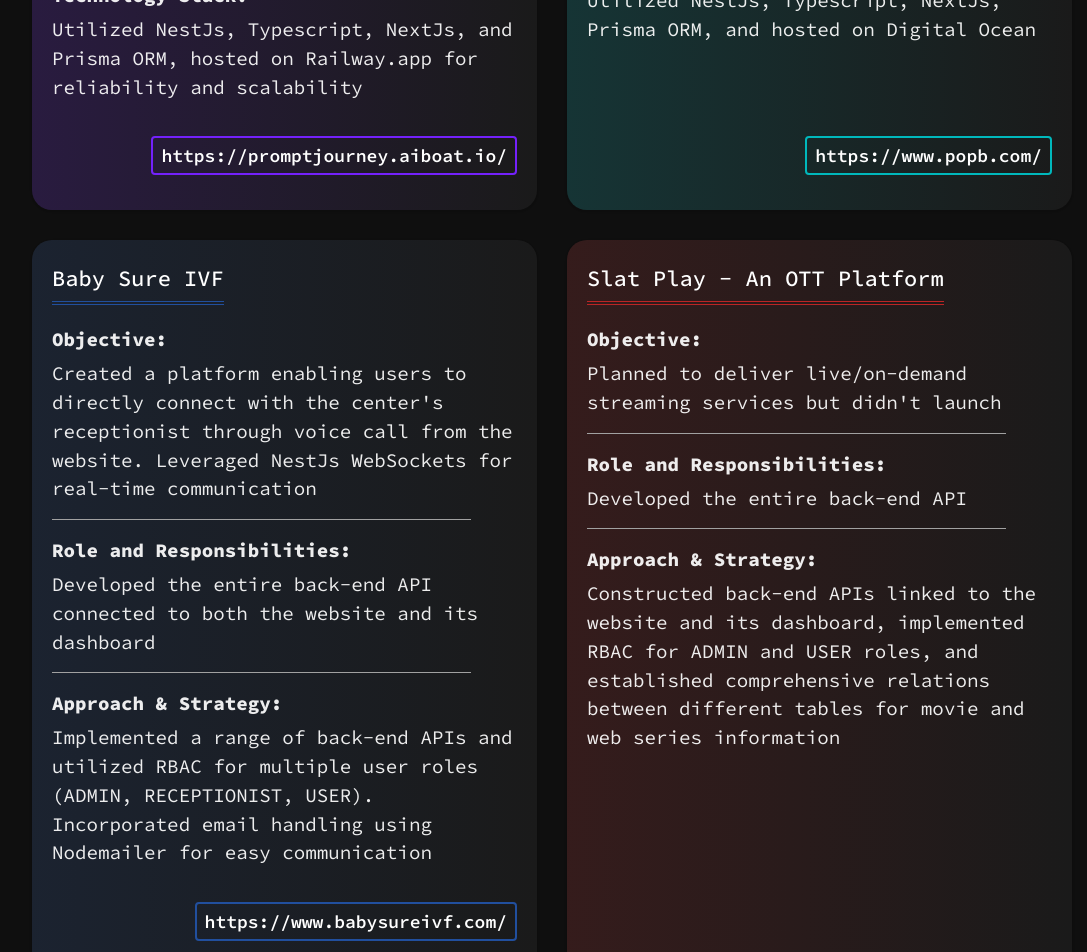
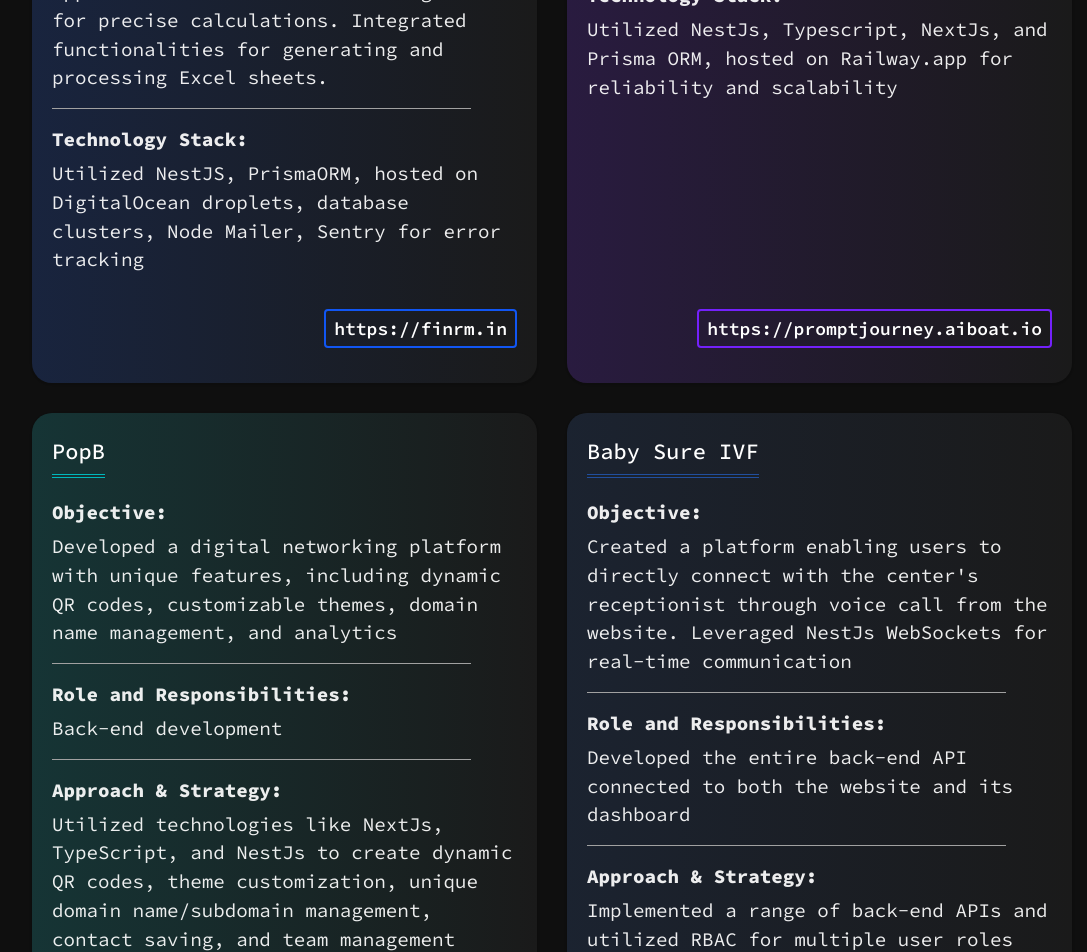
Before and after one commit to omkarhcode/omkarhwebsitev2, a Next.js app: page / in a window 1280 px wide. Shown: the part 3100-4052 px from the top of the page, without its empty margins (88-1175 px from the left). Built offline with nearby package versions, Linux system fonts and the light colour scheme.

Commit message:
Added FinRm project

```diff
--- a/components/sections/4/portfolio.tsx
+++ b/components/sections/4/portfolio.tsx
@@ -61,13 +61,22 @@
       <Spacer p={"10px"} />
       <SimpleGrid columns={{ base: 1, lg: 2 }} spacing="30px">
         <ProjectItem
+          title="FinRM"
+          borderBottomColor="#1156F3"
+          objective="With over 44,000 registered users, this FinTech solution stands as a testament to my ability to navigate intricate financial algorithms, ensuring precision in calculations and delivering a robust backend infrastructure."
+          role="Created the entire backend infrastructure"
+          approach="Executed one of the most intricate projects involving complex algorithms provided by the client. Implemented timely cron jobs for method triggering. Applied conditional values in algorithms for precise calculations. Integrated functionalities for generating and processing Excel sheets."
+          technologyStack="Utilized NestJS, PrismaORM, hosted on DigitalOcean droplets, database clusters, Node Mailer, Sentry for error tracking"
+          link="https://finrm.in"
+        />
+        <ProjectItem
           title="Prompt Journey"
           borderBottomColor="#7421FB"
           objective="Created a platform offering prompts for creativity and productivity enhancement across various industries"
           role="Developed the entire back-end, Admin dashboard, and assisted with the front-end"
           approach="Focused on a user-centered approach, crafting prompts for different fields to spark innovative ideas and conducting iterative testing for a user-friendly interface"
           technologyStack="Utilized NestJs, Typescript, NextJs, and Prisma ORM, hosted on Railway.app for reliability and scalability"
-          link="https://promptjourney.aiboat.io/"
+          link="https://promptjourney.aiboat.io"
         />
         <ProjectItem
           title="PopB"
@@ -76,7 +85,7 @@
           role="Back-end development"
           approach="Utilized technologies like NextJs, TypeScript, and NestJs to create dynamic QR codes, theme customization, unique domain name/subdomain management, contact saving, and team management"
           technologyStack="Utilized NestJs, Typescript, NextJs, Prisma ORM, and hosted on Digital Ocean"
-          link="https://www.popb.com/"
+          link="https://www.popb.com"
         />
         <ProjectItem
           title="Baby Sure IVF"
@@ -84,7 +93,7 @@
           objective="Created a platform enabling users to directly connect with the center's receptionist through voice call from the website. Leveraged NestJs WebSockets for real-time communication"
           role="Developed the entire back-end API connected to both the website and its dashboard"
           approach="Implemented a range of back-end APIs and utilized RBAC for multiple user roles (ADMIN, RECEPTIONIST, USER). Incorporated email handling using Nodemailer for easy communication"
-          link="https://www.babysureivf.com/"
+          link="https://www.babysureivf.com"
         />
         <ProjectItem
           title="Slat Play - An OTT Platform"
@@ -106,7 +115,7 @@
           objective="Provided a transport solution catering to various travel requirements in India"
           role="Developed the entire back-end APIs"
           approach="Managed complex driver and agent authentication and approval processes. Established user-friendly ride booking systems and provided comprehensive admin dashboard metrics"
-          link="https://www.ride365.in/"
+          link="https://www.ride365.in"
         />
       </SimpleGrid>
     </Flex>
```
